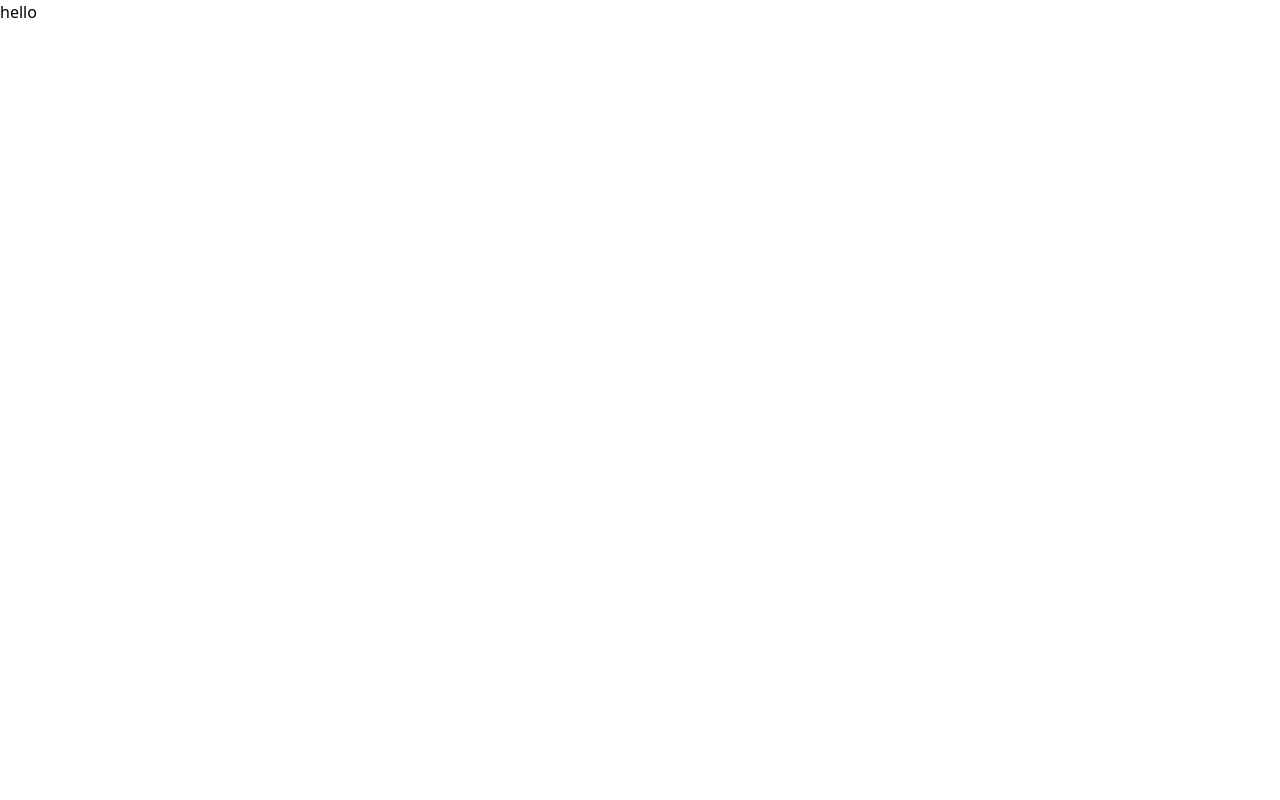
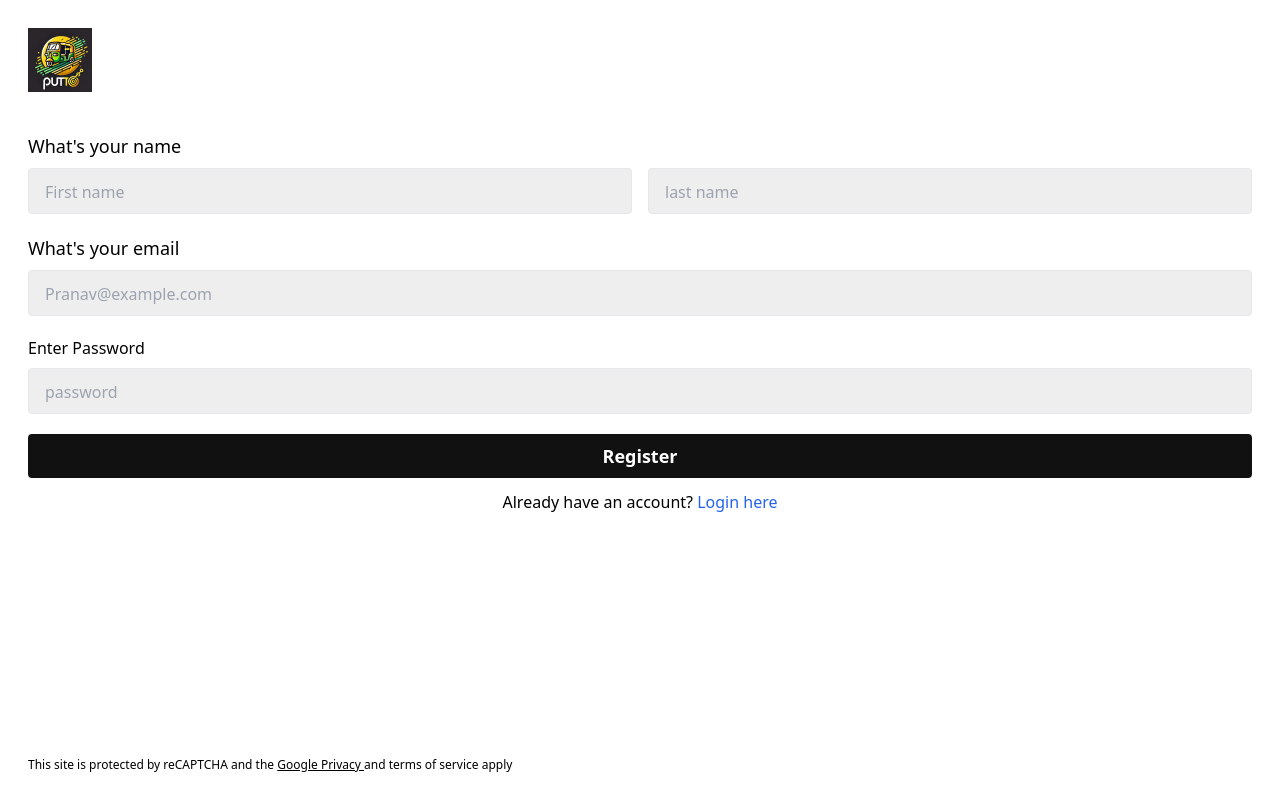
Before and after one commit to Pran2535/Pu_toto, a React (Vite) app in the folder frontend/: page /captain-signup in a window 1280 px wide. Built offline with nearby package versions, Linux system fonts and the light colour scheme.

Commit message:
captainsignup form created

```diff
--- a/frontend/src/pages/CaptainSignup.jsx
+++ b/frontend/src/pages/CaptainSignup.jsx
@@ -1,9 +1,84 @@
-import React from 'react'
+import React, { useState } from 'react'
+import Logo from '../assets/logo.jpg'
+import { Link } from 'react-router-dom'
+const CaptainSignup = () => {
+  const [email,setEmail] = useState("");
+  const[password,setPassword] = useState("")
+  const [firstname, setFirstname] = useState("")
+  const [lastname, setLastname] = useState("")
+  const [userData,setUserData] = useState({})
+  const submitHandler=(e)=>{
+e.preventDefault();
+setUserData({
+  username:{
+    firstname:firstname,
+    lastname:lastname
+  },
 
-const CaptainSignup = () => {
+  email:email,
+  password:password
+})
+console.log(userData);
+
+setEmail('');
+setPassword('');
+setFirstname('');
+setLastname('');
+  }
   return (
-    <div>
-      hello
+    <div className='p-7 h-screen flex flex-col justify-between '>
+      <div className="">
+        <img src={Logo} className='w-16 mb-10'/>
+      <form onSubmit={(e)=>{
+        submitHandler(e)
+      }}>
+        <h3 className='text-lg font-medium mb-2'>What's your name</h3>
+          <div className="flex gap-4 mb-5">
+           <input
+      required
+
+      className='bg-[#eeeeee]  rounded px-4 py-2 border w-1/2 text-lg placeholder:text-base'
+      type="text"
+       placeholder="First name"
+       value={firstname}
+        onChange={(e)=>setFirstname(e.target.value)}
+       />
+
+         <input
+      required
+
+      className='bg-[#eeeeee]   rounded px-4 py-2 border w-1/2 text-lg placeholder:text-base'
+      type="text"
+       placeholder="last name"
+       value={lastname}
+        onChange={(e)=>setLastname(e.target.value)}
+       />
+
+       </div>
+      <h3 className='text-lg font-medium mb-2'>What's your email</h3>
+      <input
+      required
+      value={email}
+        onChange={(e)=>setEmail(e.target.value)}
+      className='bg-[#eeeeee]  mb-5 rounded px-4 py-2 border w-full text-lg placeholder:text-base'
+      type="email"
+       placeholder="Pranav@example.com"/>
+      <h3 className='text-base font-medium mb-2'>Enter Password</h3>
+      <input
+      value={password}
+        onChange={(e)=>setPassword(e.target.value)}
+      className='bg-[#eeeeee]  mb-5 rounded px-4 py-2 border w-full text-lg placeholder:text-base'
+      required type="password" placeholder="password"/>
+      <button
+      className='bg-[#111] text-white font-semibold mb-3 rounded px-4 py-2  w-full text-lg placeholder:text-base'
+      >Register</button>
+
+      </form>
+      <p className='text-center'> Already have an account? <Link  to={'/captain-login'} className='text-blue-600'>Login here </Link></p>
+      </div>
+      <div className="">
+        <p className='text-xs leading-tight'>This site is protected by reCAPTCHA and the <span className='underline'> Google Privacy </span> and terms of service apply  </p>
+      </div>
     </div>
   )
 }
--- a/frontend/src/pages/UserSignup.jsx
+++ b/frontend/src/pages/UserSignup.jsx
@@ -77,7 +77,7 @@
       <p className='text-center'> Already have an account? <Link  to={'/login'} className='text-blue-600'>Login here </Link></p>
       </div>
       <div className="">
-        <p className='text-xs leading-tight'>By proceeding , you consent to get calls, whatsapp, or SMS messages, including by automated means ,from Putoto, and its affliates to the email provided </p>
+        <p className='text-xs leading-tight'>This site is protected by reCAPTCHA and the <span className='underline'>Google Privacy Policy </span> and terms of service apply </p>
       </div>
     </div>
   )
```
